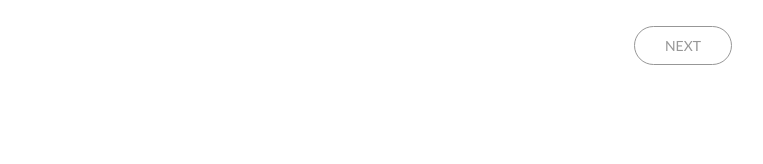
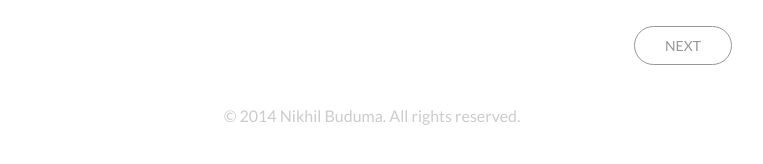
Before and after one commit to darksigma/darksigma.github.io, a Jekyll site: the page built from index.html, in a window 1280 px wide and 900 px high, scrolled down 1950 px. Shown: the part 714-878 px from the top of the window, without its empty margins (268-1031 px from the left). Built offline with Jekyll 4.4.1, drawn with Linux system fonts in a browser that asks for light colours; nearby versions of some CDN libraries; Markdown is read by kramdown in place of the engine named in the settings; the list of posts is cut into pages by our own code; before the commit the page ends 2780 px from its top, so only the background shows below that.

Commit message:
added copywrite notice

```diff
--- a/_includes/footer.html
+++ b/_includes/footer.html
@@ -1,3 +1,4 @@
+<center><span style="font-family:Lato,sans-serif;color:#cccccc">© 2014 Nikhil Buduma. All rights reserved.</span></center>
  </div>
  </div>
 
--- a/_includes/post-footer.html
+++ b/_includes/post-footer.html
@@ -10,6 +10,7 @@
     <p>
       <a class="btn-read" href="{{ page.previous.url }}">CONTINUE READING</a>
   </div>
+<center><span style="font-family:Lato,sans-serif;color:#cccccc">© 2014 Nikhil Buduma. All rights reserved.</span></center>
 </div>
  </div>
   </body>
```
Also changed, not shown: index.html (line endings or trailing spaces), 16 other files.
